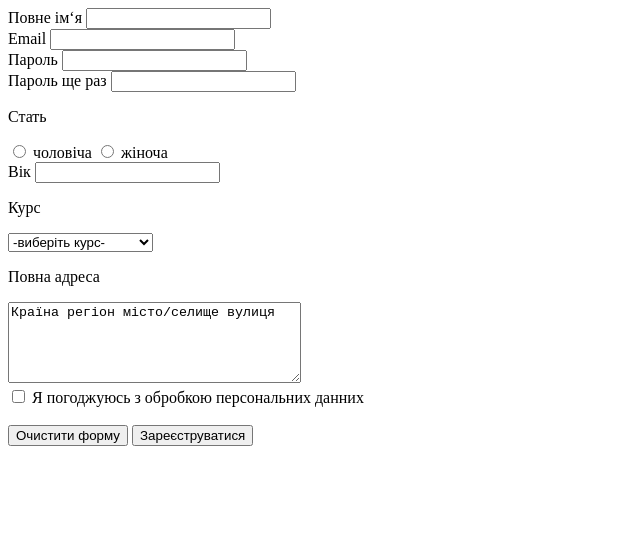
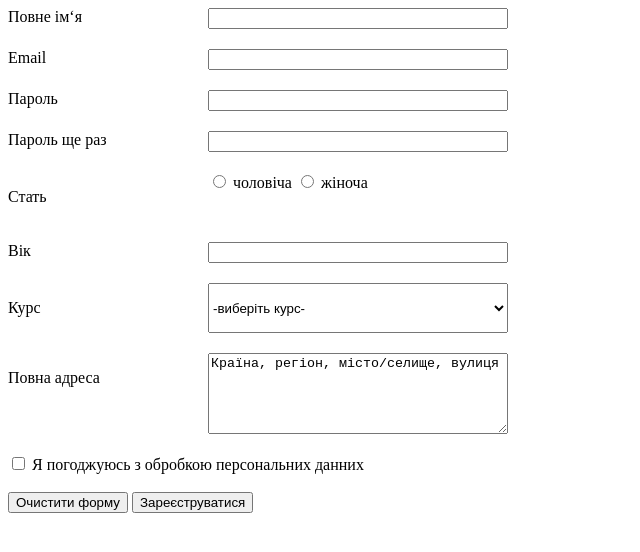
Before and after one commit to DianaFilon/htlm-css, a plain HTML site: page lesson-6form/homework-6/homework-6.html in a window 1280 px wide. Shown: the whole page, without its empty margins (0-640 px from the left). Drawn offline with Linux system fonts and the light colour scheme.

Commit message:
correct6

```diff
--- a/lesson-6form/homework-6/homework-6.html
+++ b/lesson-6form/homework-6/homework-6.html
@@ -4,40 +4,56 @@
     <meta charset="UTF-8" />
     <meta name="viewport" content="width=device-width, initial-scale=1.0" />
     <title>Document</title>
+    <style>
+      element.style {
+        background-color: antiquewhite;
+        padding: 53px;
+        width: fit-content;
+      }
+      .form__input {
+        display: grid;
+        grid-template-columns: 200px 300px;
+        margin-bottom: 20px;
+      }
+    </style>
   </head>
   <body>
     <form class="form">
-      <div class="form__input">
-        <div class="form__name">
+      <div class="form__container">
+        <div class="form__input">
           <label for="inp01">Повне ім‘я</label>
           <input type="name" id="inp01" />
         </div>
-        <div class="form__email">
+        <div class="form__input">
           <label for="inp02">Email</label>
           <input type="email" id="inp02" />
         </div>
-        <div class="form__password">
+        <div class="form__input">
           <label for="inp03">Пароль</label>
           <input type="password" id="inp03" />
         </div>
-        <div class="input__password_again">
+        <div class="form__input">
           <label for="inp04">Пароль ще раз</label>
           <input type="password_again" id="inp04" />
         </div>
 
-        <div class="form__radio">
+        <div class="form__input">
           <p class="text">Стать</p>
-          <input class="input__radio_men" type="radio" name="radio" /> чоловіча
-          <input class="input__radio_women" type="radio" name="radio" /> жіноча
+          <div class="gender">
+            <input class="input__radio_men" type="radio" name="radio" />
+            чоловіча
+            <input class="input__radio_women" type="radio" name="radio" />
+            жіноча
+          </div>
         </div>
       </div>
 
-      <div class="form__age">
+      <div class="form__input">
         <label for="inp05">Вік</label>
         <input type="text" id="inp05" />
       </div>
 
-      <div class="form__selection">
+      <div class="form__input">
         <p class="text">Курс</p>
         <select class="select">
           <option value="">-виберіть курс-</option>
@@ -48,10 +64,10 @@
         </select>
       </div>
 
-      <div class="form__adress">
+      <div class="form__input">
         <p class="text">Повна адреса</p>
         <textarea name="" id="" cols="34" rows="5">
-Країна регіон місто/селище вулиця</textarea
+Країна, регіон, місто/селище, вулиця </textarea
         >
       </div>
 
```
